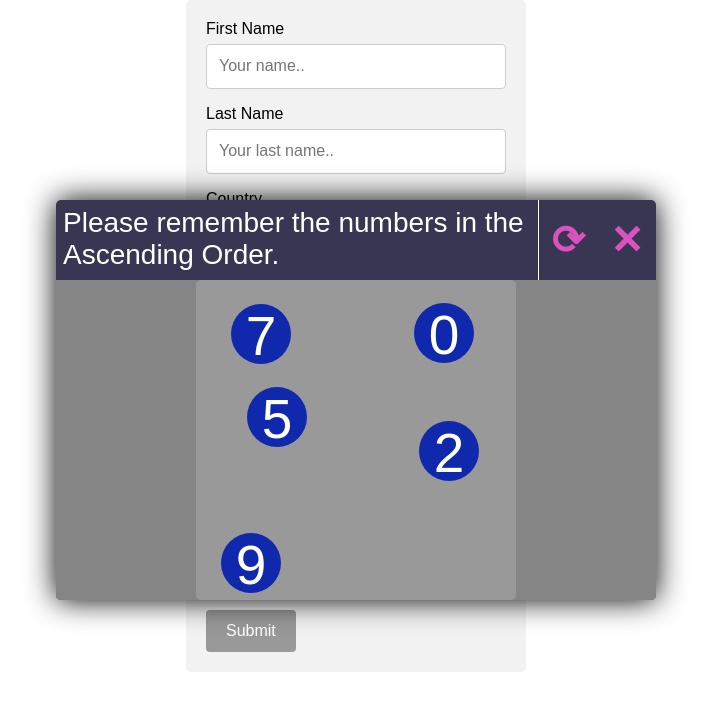
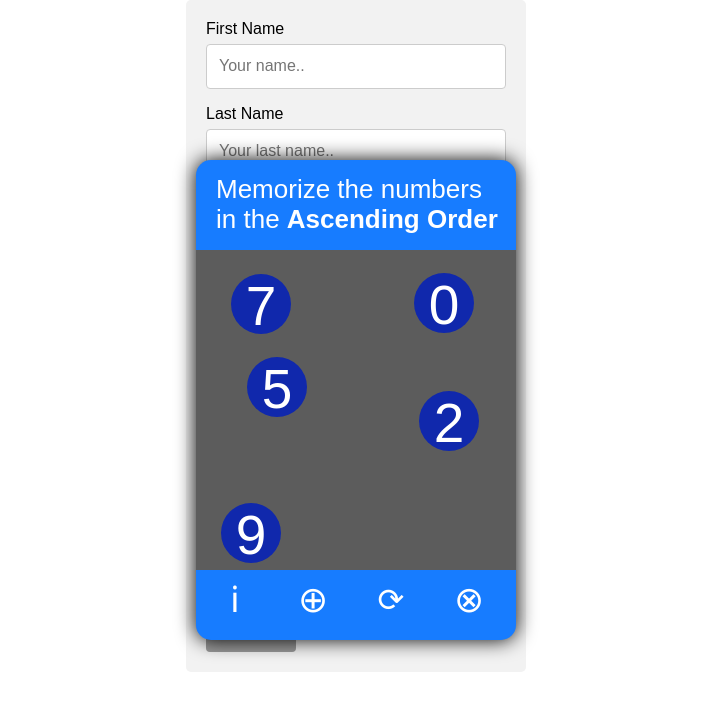
Before and after one commit to darbazali/QUAD-CAPTCHA, a plain HTML site: page index.html in a window 1280 px wide. Both pictures are taken after a click on the element 512 px from the left and 551 px from the top of the page. Shown: the whole page, without its empty margins (284-995 px from the left). Drawn offline with Linux system fonts and the light colour scheme.

Commit message:
New Fetures Added

```diff
--- a/d-captcha.js
+++ b/d-captcha.js
@@ -6,11 +6,11 @@ Author          : Darbaz Ali
 Date            : july / 2018
 Location        : Kurdistan / Iraq
 Technology      : javascript, Web
-Target          : Internet Bot
+Aim             : Internet Bot
 
 Description:
 
-dCAPTCHA is a brand new, GAME based  CAPTCHA system that focuses on human thinking and memorizing.
+dCAPTCHA is a brand new, GAME based  CAPTCHA system that focuses on human thinking, movement tracking and memorizing.
 
 */
 
@@ -18,11 +18,6 @@ dCAPTCHA is a brand new, GAME based  CAPTCHA system that focuses on human thinki
 /**************************************
 SECTION 1: general purpose functions
 **************************************/
-
-
-/* printing to the console, debugging purpose */
-const println = console.log;
-
 
 /* appending an element to a node, general purpose */
 function append(node, element) {
@@ -42,12 +37,8 @@ function multiAppend(nodeName, elements) {
 
 /* collision detection (rect - rect) true or false, algorithm */
 function isColliding(element1, element2) {
-
-    const W1 = 60; // element 1 width
-    const W2 = 60; // element 2 width
-
-    const H1 = 60; // element 1 height
-    const H2 = 60; // element 2 height
+    // size of the rectangle
+    var rectSize = 60;
 
     const X1 = parseInt(element1.style.left);
     const X2 = parseInt(element2.style.left);
@@ -56,10 +47,10 @@ function isColliding(element1, element2) {
     const Y2 = parseInt(element2.style.top);
 
 
-    if (X1 + W1 >= X2 &&
-        X1 <= X2 + W2 &&
-        Y1 + H1 >= Y2 &&
-        Y1 <= Y2 + H2) {
+    if (X1 + rectSize >= X2 &&
+        X1 <= X2 + rectSize &&
+        Y1 + rectSize >= Y2 &&
+        Y1 <= Y2 + rectSize) {
         return true;
     } else {
         return false;
@@ -92,10 +83,11 @@ function clearNode(nodeName) {
 
 /* changing the style of an element */
 function changeStyle(element) {
-      element.style.fontSize        = '58px';
-      element.style.cursor          = 'default';
-      element.style.opacity         = '0.9';
-      element.style.backgroundColor = '#045d04';
+    const style = element.style;
+    style.fontSize = '58px';
+    style.cursor = 'default';
+    style.opacity = '0.9';
+    style.backgroundColor = '#045d04';
 }
 
 
@@ -119,19 +111,17 @@ function createCircles(object) {
 
         // looping throught all existing locations
         var overLapping = false;
-        for (let j = 0; j < circles.length; j++) {
+        for (var j = 0; j < circles.length; j++) {
             var other = circles[j];
-            var check = isColliding(circle, other);
+            var overlap = isColliding(circle, other);
 
-            if (check) {
+            if (overlap) {
                 overLapping = true;
                 i--; // start again
                 break; // break the loop
             }
 
         }
-
-
 
         if (!overLapping) {
 
@@ -153,7 +143,7 @@ function removePX(str) {
 
 
 /* move element H or V or Both */
-function moveElement(element, H, V) {
+function moveElement(element) {
 
     // frame per second
     const FPS  = 60;
@@ -172,7 +162,6 @@ function moveElement(element, H, V) {
     // edges
     var width   = element.parentElement.clientWidth - elementSize ;
     var height  = element.parentElement.clientHeight - elementSize;
-    var left    = element.parentElement.clientLeft;
 
     // set up interval
     const moveInterval = setInterval(update, 800 / FPS);
@@ -199,10 +188,14 @@ function moveElement(element, H, V) {
     // UPDATE FUNCTION
     function update() {
 
-        function moveH() {
+
         elementXPos += Xspeed;
+        elementYPos += Yspeed;
+
         element.style.left = elementXPos + 'px';
+        element.style.top = elementYPos + 'px';
 
+        // Horizontal movement
         if (elementXPos < 0 && Xspeed < 0) {
             Xspeed = -Xspeed;
         }
@@ -210,12 +203,8 @@ function moveElement(element, H, V) {
         if (elementXPos > width && Xspeed > 0) {
             Xspeed = -Xspeed;
         }
-        }// move H
 
-        function moveV() {
-            elementYPos += Yspeed;
-            element.style.top = elementYPos + 'px';
-
+        // Vertical movement
         if (elementYPos < 0 && Yspeed < 0) {
             Yspeed = -Yspeed;
         }
@@ -223,23 +212,6 @@ function moveElement(element, H, V) {
         if (elementYPos > height && Yspeed > 0) {
             Yspeed = -Yspeed;
         }
-        } // moveV
-
-        // H move
-        if (H) {
-            moveH()
-        }
-
-        // V move
-        if (V) {
-           moveV();
-        }
-
-        if (!H && !V) {
-            moveH()
-            moveV();
-        }
-
 
     } // update
 }
@@ -263,6 +235,7 @@ function clearIntervals() {
         window.clearInterval(i);
     }
 }
+
                             /* END OF SECTION 1 */
 /***************************************************************************/
 
@@ -349,21 +322,23 @@ function UIObject() {
 
         const style = element.style;
 
-        style.width             = '60px';
-        style.height            = '80px';
-        style.margin            = '0';
-        style.padding           = '0';
-        style.fontSize          = '40px';
-        style.fontWeight        = '800';
+        style.width             = '15%';
+        style.height            = '50px';
+        style.margin            = '0 15px';
+        style.padding           = '0 5px';
+        style.fontSize          = '36px';
+        style.fontWeight        = '400';
         style.backgroundColor   = transparent;
+        style.display           = 'inline-block';
+        style.float             = 'left'
         style.border            = 'none';
         style.cursor            = 'pointer';
-        style.color             = redPink;
+        style.color             = white;
         style.transition        = 'all .2s ease-in-out';
 
         const userAgent = window.navigator.userAgent;
         if (userAgent.match('Firefox')) {
-            style.fontSize  = '58px';
+//            style.fontSize  = '58px';
             style.color     = white;
             style.fontFamily = 'Arial';
         }
@@ -377,6 +352,7 @@ function UIObject() {
         /* scale buttons with hover event */
         element.onmouseover = function() {
             this.style.transform = 'scale(1.2)';
+//            this.style.transform = 'rotate(45deg)'
         }
 
         element.onmouseout = function() {
@@ -390,62 +366,66 @@ function UIObject() {
     // style an element with some properties
     function commonStyle(element) {
         const style = element.style;
-
         style.padding       = '0';
         style.margin        = '0';
         style.boxSizing     = 'border-box';
-        style.borderRadius  = '5px';
     }
 
 
     // creating elements
     const overlay         = document.createElement('div');
     const wrapper         = document.createElement('div');
-    const canvas          = document.createElement('div');
     const container       = document.createElement('div');
+    const title           = document.createElement('div');
 
-    // header section
-    const header          = document.createElement('div');
-    const title           = document.createElement('div');
+    const buttonWrapp     = document.createElement('div');
     const closeButton     = document.createElement('input');
     const restartButton   = document.createElement('input');
+    const infoButton      = document.createElement('input');
+    const zoomButton      = document.createElement('input');
 
 
     // text for the title
-    title.textContent = 'Please remember the numbers ' +
-    'in the Ascending Order.';
+    title.innerHTML = '<p>Memorize the numbers<br/> in the <span style="font-weight: 700">Ascending Order</span></p>';
 
     // setting attributes
     closeButton.setAttribute('type', 'button');
-    closeButton.setAttribute('value', '\u2715');
+    closeButton.setAttribute('value', '⊗');
 
+    // restart button
     restartButton.setAttribute('type', 'button');
-    restartButton.setAttribute('value', '\u27F3');
+    restartButton.setAttribute('value', '⟳');
+
+    infoButton.setAttribute('type', 'button');
+    infoButton.setAttribute('value', 'ℹ︎');
+
+    //zoom button
+    zoomButton.setAttribute('type', 'button');
+    zoomButton.setAttribute('value', '⊕');
 
 
     // Assembling
     append(overlay, wrapper);
-    append(wrapper, header);
-    append(wrapper, canvas);
+    append(wrapper, title);
+    append(wrapper, container);
+    append(wrapper, buttonWrapp);
 
-    append(header, title);
-    append(header, restartButton);
-    append(header, closeButton);
-
-    append(canvas, container);
+    append(buttonWrapp, infoButton);
+    append(buttonWrapp, zoomButton);
+    append(buttonWrapp, restartButton);
+    append(buttonWrapp, closeButton);
 
 
 
     // assigning element styles
     const overStyle     = overlay.style;
     const wrapStyle     = wrapper.style;
-    const canvStyle     = canvas.style;
     const contStyle     = container.style;
 
-    const headStyle     = header.style;
     const titlStyle     = title.style;
     const closeStyle    = closeButton.style;
     const restStyle     = restartButton.style;
+    const btnWrapStyle  = buttonWrapp.style;
 
 
 
@@ -453,6 +433,7 @@ function UIObject() {
 
     // overlay Style
     overStyle.position          = 'absolute';
+    overStyle.boxSizing         = 'border-box';
     overStyle.width             = window.innerWidth  + 'px';
     overStyle.height            = window.innerHeight + 'px';
     overStyle.top               = window.pageYOffset + 'px';
@@ -463,84 +444,78 @@ function UIObject() {
     overStyle.justifyContent    = 'center';
     overStyle.alignItems        = 'center';
     overStyle.fontFamily        = 'Arial';
-    commonStyle(overlay);
+//    commonStyle(overlay);
 
 
     // wrapper style
-    wrapStyle.width             = '600px';
-    wrapStyle.height            = '400px';
-    wrapStyle.backgroundColor   = mattBlack;
-    wrapStyle.boxShadow         = '0 0 30px #000';
-    commonStyle(wrapper);
-
-
-
-    /* HEADER SECTION */
-    // header style
-    headStyle.width             = '600px';
-    headStyle.height            = '80px';
-    headStyle.display           = 'flex';
-    headStyle.justifyContent    = 'flex-start';
+    wrapStyle.width             = '320px';
+    wrapStyle.height            = '480px';
+//    wrapStyle.border            = '3px solid #fff';
+    wrapStyle.borderRadius      = '15px';
+    wrapStyle.backgroundColor   = '#177cff';
+    wrapStyle.boxShadow         = '0 0 20px #000';
+    wrapStyle.boxSizing         = 'inherit';
 
 
     // title style
-    titlStyle.width             = '80%';
-    titlStyle.maxHeight         = '80px';
-    titlStyle.padding           = '7px';
-    titlStyle.fontSize          = '28px';
-    titlStyle.borderRight       = '1px solid ' + white;
+    titlStyle.width             = '100%';
+    titlStyle.height            = '80px';
+    titlStyle.display           = 'inline-block'
+    titlStyle.margin            = '0';
+    titlStyle.padding           = '5px 10px';
+    titlStyle.fontSize          = '26px';
+
+    const paragraph = title.firstChild
+    paragraph.style.padding = '10px';
+    paragraph.style.margin = '0';
+
+//    titlStyle.textAlign         = 'center';
+
+
+    // button wrapp style
+    btnWrapStyle.width = '100%';
+    btnWrapStyle.height = '50px';
+    btnWrapStyle.padding = '5px 0';
 
 
     // restart button style
     buttonCommonStyle(restartButton);
-
+//    restStyle.marginTop = '-3px';
+    restStyle.fontSize = '32px';
 
     // close button style
     buttonCommonStyle(closeButton);
+//    closeStyle.fontSize = '43px';
+
+    buttonCommonStyle(infoButton);
 
 
-
-    // canvas style
-    canvStyle.width             = '600px';
-    canvStyle.height            = '320';
-    canvStyle.minWidth          = '320px';
-    canvStyle.minHeight         = '320px';
-    canvStyle.position          = 'relative';
-    canvStyle.backgroundColor   = '#868585';
-    canvStyle.borderBottomLeftRadius    = '5px';
-    canvStyle.borderBottomRightRadius   = '5px';
-
-
+    buttonCommonStyle(zoomButton);
 
     // container style
     contStyle.width             = '320px';
     contStyle.height            = '320px';
-    contStyle.backgroundColor   = '#999';
+    contStyle.backgroundColor   = '#5C5C5C';
     contStyle.margin            = '0 auto';
-    contStyle.position          = 'absolute';
-    contStyle.left              = '140px';
-    commonStyle(container);
+    contStyle.position          = 'relative';
+    contStyle.transition        = 'left 0.5s, top 0.5s';
+//    contStyle.border            = '2px solid #fff';
+    contStyle.boxSizing         = 'inherit';
 
 
 
     /* Mobile version */
-    if (window.innerWidth < 600 ) {
 
-        wrapStyle.width     = '320px';
-        wrapStyle.height    = '500px';
+    if (window.innerWidth > 600) {
+//        wrapStyle.transform = 'scale(1.2)'
+    }
 
-        canvStyle.width     = '320px';
-        canvStyle.height    = '420px';
+    if (window.innerWidth < 700) {
+//        zoomButton.style.visibility = 'hidden';
+        zoomButton.style.display = 'none';
+    }
 
-        contStyle.left      = '0';
-        contStyle.top       = '50px';
 
-        headStyle.width     = '320px';
-        headStyle.height    = '80px';
-
-        titlStyle.fontSize  = '20px';
-
-    }
 
     // Centering with scroll event
     window.onscroll = function() {
@@ -561,20 +536,22 @@ function UIObject() {
         }
     }
 
+
     // close button event
     closeButton.onclick = function() {
         document.body.removeChild(overlay);
-        clearIntervals();
     }
+
+    zoomButton.onclick = function() {
+        overStyle.transform = 'scale(1.2)';
+    }
+
+
 
     // return to objects
     return {
         overlay: function() {
             return overlay;
-        },
-
-        canvas: function() {
-            return canvas;
         },
 
         container: function() {
@@ -597,13 +574,11 @@ function UIObject() {
 function Circle(value, randomX, randomY) {
 
     // Prototyping
-
     this.value      = value;
     this.randomX    = randomX;
     this.randomY    = randomY;
 
-
-    let circle = document.createElement('input');
+    const circle = document.createElement('input');
 
     circle.setAttribute('type', 'button');
     circle.setAttribute('value', value);
@@ -621,7 +596,7 @@ function Circle(value, randomX, randomY) {
     style.backgroundColor   = '#1028ac';
     style.color             = '#fff';
     style.border            = 'none';
-    style.cursor            = 'pointer';
+    style.cursor            = 'default';
     style.position          = 'absolute';
     style.left              = randomX + 'px';
     style.top               = randomY + 'px';
@@ -640,7 +615,6 @@ function Circle(value, randomX, randomY) {
     circle.onfocus = function() {
         style.outline = 'none';
     }
-
 
     return circle
 }
@@ -669,10 +643,8 @@ append(target, anchor);
 const userInterface = new UIObject();
 const overlay       = userInterface.overlay();
 const container     = userInterface.container();
-const canvs         = userInterface.canvas();
 const restartBtn    = userInterface.restartButton();
 const closeBtn      = userInterface.closeButton();
-
 
 
 const dcSubmit = document.getElementById('dcSubmit');
@@ -703,8 +675,6 @@ function addEvent(elements) {
                     setTimeout(function() {
                            // exit the game, done.
                         document.body.removeChild(overlay);
-                        println(isHuman);
-
                         checkBox.removeEventListener('click', game);
                         checkBox.style.backgroundColor  = '#00db00';
                         checkBox.style.cursor           = 'default';
@@ -733,6 +703,7 @@ function addEvent(elements) {
                 }
 
                 clearIntervals();
+                setTimeout(game, 2000);
             }
 
         }, false);
@@ -741,7 +712,6 @@ function addEvent(elements) {
 
     return isHuman;
 }
-
 
 
 function game() {
@@ -760,16 +730,6 @@ function game() {
 
     /* deplory circles to the container. */
     multiAppend(container, randomCircls);
-
-//    setTimeout(function () {
-////        /* start the animation */
-////        if (window.innerWidth < 600) {
-////            moveElement(container, false, true);
-////        } else {
-////            moveElement(container, true, false);
-////        }
-////    }, 1000);
-
 
     /* start the game */
     setTimeout(function () {
@@ -800,8 +760,25 @@ restartBtn.onclick = function () {
 }
 
 
-// TASK: create a function to clear all intervals: DONE
 
 // TASK: create a pop up message for the title.
 
 // TASK: create a restart function without pop up message.
+
+
+
+function start() {
+    // first try
+    // game with instruction pop up
+}
+
+
+// restart with restart button
+function manualRestart() {
+    // game without any pop up
+}
+
+// auto restart after wrong playing
+function autoRestart() {
+    // game with error pop up
+}
```
Also changed, not shown: components/UI.js (+102 -77 lines), index.html (+1 -1 lines), test.html (+2 -2 lines). Lines whose indentation alone changed are shown as unchanged.
